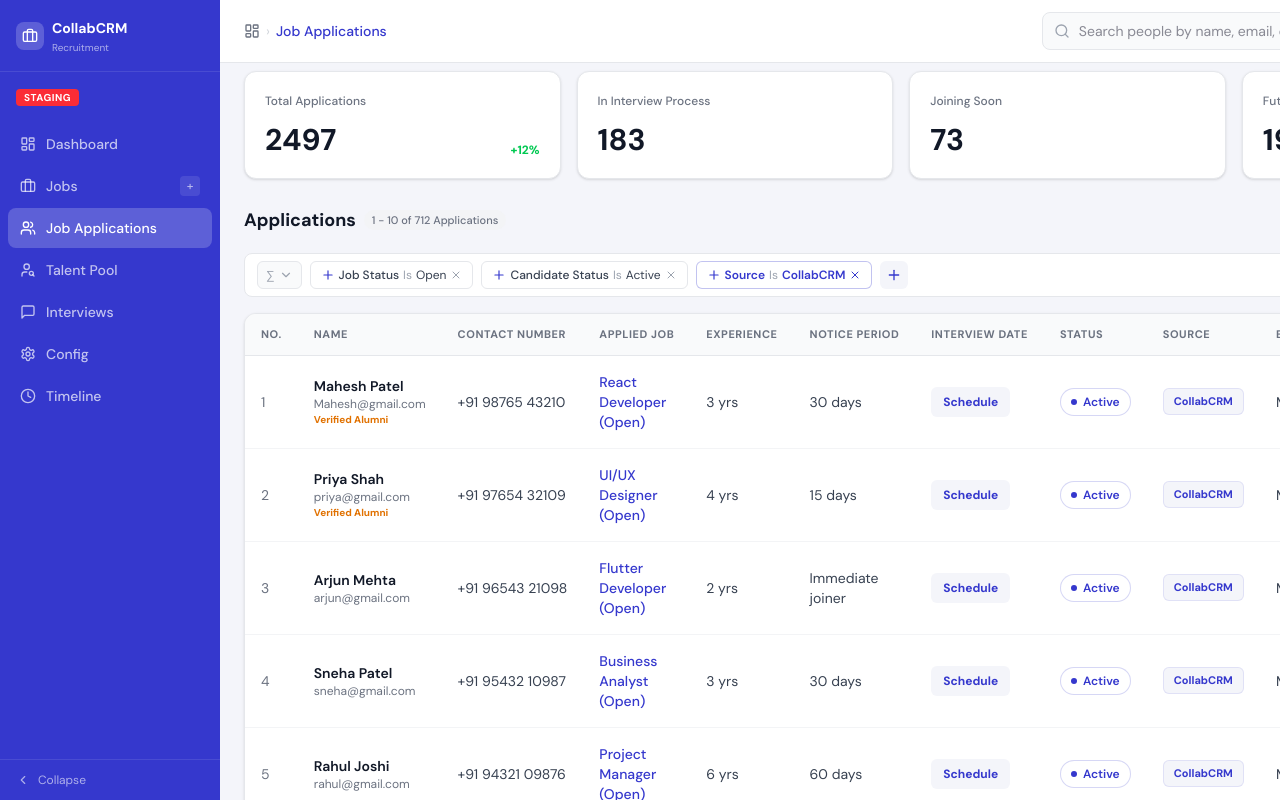
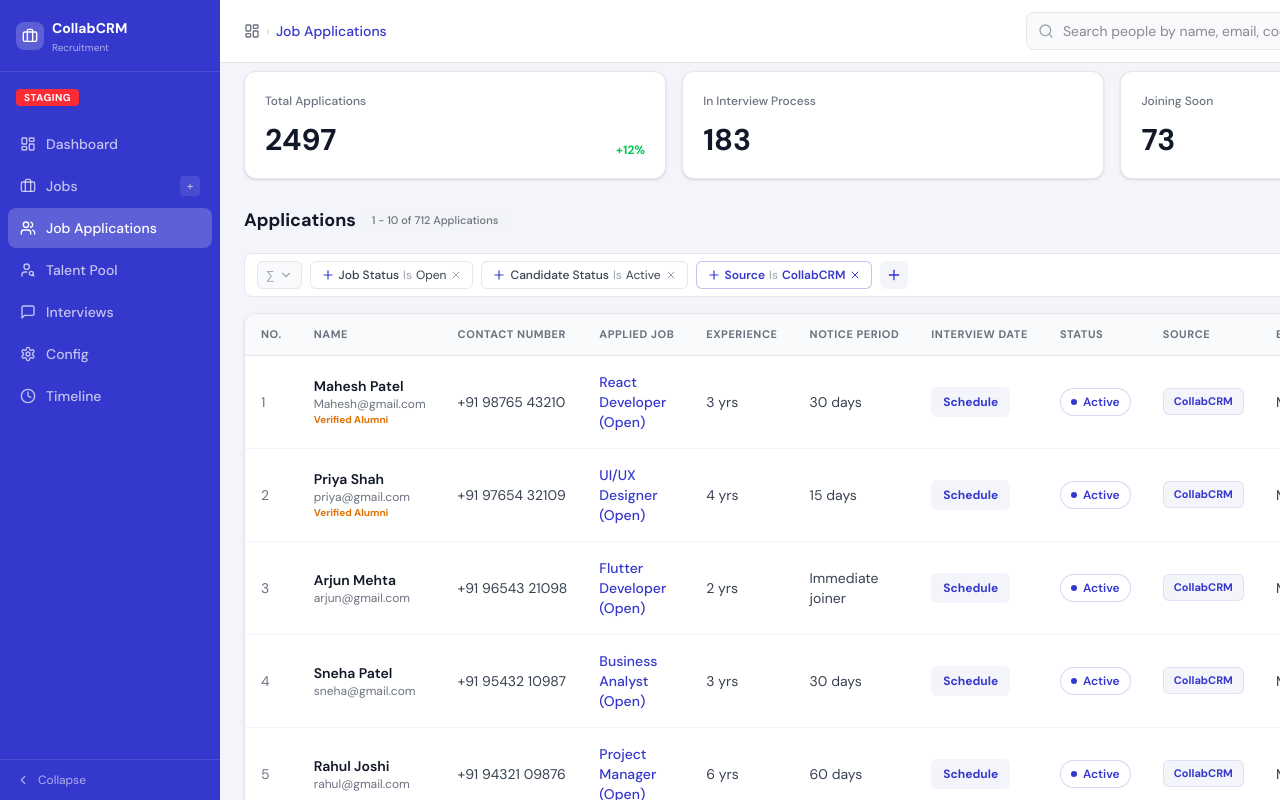
Before and after one commit to yashangvyas-cyber/CollabCareers, a React (Vite) app: page /crm/candidates in a window 1280 px wide. Shown: the top 800 px of the page. Built offline with nearby package versions, Linux system fonts and the light colour scheme.

Commit message:
refactor: remove edit action button from candidate listing page

```diff
--- a/src/App.tsx
+++ b/src/App.tsx
@@ -8,7 +8,7 @@ import ApplicationFormPage from './pages/ApplicationFormPage';
 import ConfirmationPage from './pages/ConfirmationPage';
 import CandidateProfilePage from './pages/CandidateProfilePage';
 import AlumniApplicationPage from './pages/AlumniApplicationPage';
-import CandidateListingPage from './pages/CandidateListingPage';
+import JobApplicationsPage from './pages/JobApplicationsPage';
 import FlowMapPage from './pages/FlowMapPage';
 import HandoffPage from './pages/HandoffPage';
 import PrototypeHome from './pages/PrototypeHome';
@@ -28,7 +28,7 @@ function App() {
         {/* Flow 1: Recruiter (CRM) */}
         <Route path="/crm/add-job" element={<AddJobPage />} />
         <Route path="/crm/candidates/:candidateId" element={<CandidateDetailPage />} />
-        <Route path="/crm/candidates" element={<CandidateListingPage />} />
+        <Route path="/crm/candidates" element={<JobApplicationsPage />} />
         <Route path="/crm/talent-pool/add" element={<AddTalentPage />} />
         <Route path="/crm/talent-pool/:candidateId" element={<TalentPoolDetailsPage />} />
         <Route path="/crm/talent-pool" element={<TalentPoolPage />} />
--- a/src/pages/CandidateListingPage.tsx
+++ b/src/pages/JobApplicationsPage.tsx
@@ -2,14 +2,13 @@ import { Link } from 'react-router-dom';
 import CRMLayout from '../components/CRMLayout';
 import {
   ChevronDown, Plus, X, MoreHorizontal,
-  Eye, Edit2, LayoutGrid
+  Eye, LayoutGrid
 } from 'lucide-react';
 
 const candidateStats = [
   { label: 'Total Applications', value: '2497', change: '+12%' },
   { label: 'In Interview Process', value: '183' },
   { label: 'Joining Soon', value: '73' },
-  { label: 'Future Applications', value: '19' },
 ];
 
 const candidatesData = [
@@ -21,13 +20,13 @@ const candidatesData = [
   { no: 6, name: 'Kavya Rao', email: 'kavya@gmail.com', contact: '+91 93210 98765', job: '2D Artist (Open)', experience: '1 yr', noticePeriod: 'Immediate joiner', status: 'Active', source: 'CollabCRM', businessUnit: 'MindInventory', recon: '-', isAlumni: false },
 ];
 
-export default function CandidateListingPage() {
+export default function JobApplicationsPage() {
 
   return (
     <CRMLayout breadcrumbs={[{ label: 'Job Applications' }]}>
       <div className="space-y-6 pt-2">
         {/* Stats Row */}
-        <div className="grid grid-cols-4 gap-4">
+        <div className="grid grid-cols-3 gap-4">
           {candidateStats.map((stat, i) => (
             <div key={i} className="bg-white p-5 rounded-xl border border-[#E5E7EB] shadow-sm">
               <div className="flex items-start justify-between mb-3">
@@ -91,7 +90,6 @@ export default function CandidateListingPage() {
                     <td className="px-4 py-4">
                       <div className="flex items-center justify-end gap-2 opacity-0 group-hover:opacity-100 transition-opacity">
                         <Link to={`/crm/candidates/${c.no}`} className="p-1.5 text-[#6B7280] hover:text-[#3538CD] hover:bg-white rounded-md shadow-sm border border-transparent hover:border-[#E5E7EB]"><Eye className="w-4 h-4" /></Link>
-                        <button className="p-1.5 text-[#6B7280] hover:text-[#3538CD] hover:bg-white rounded-md shadow-sm border border-transparent hover:border-[#E5E7EB]"><Edit2 className="w-4 h-4" /></button>
                       </div>
                     </td>
                   </tr>
```
